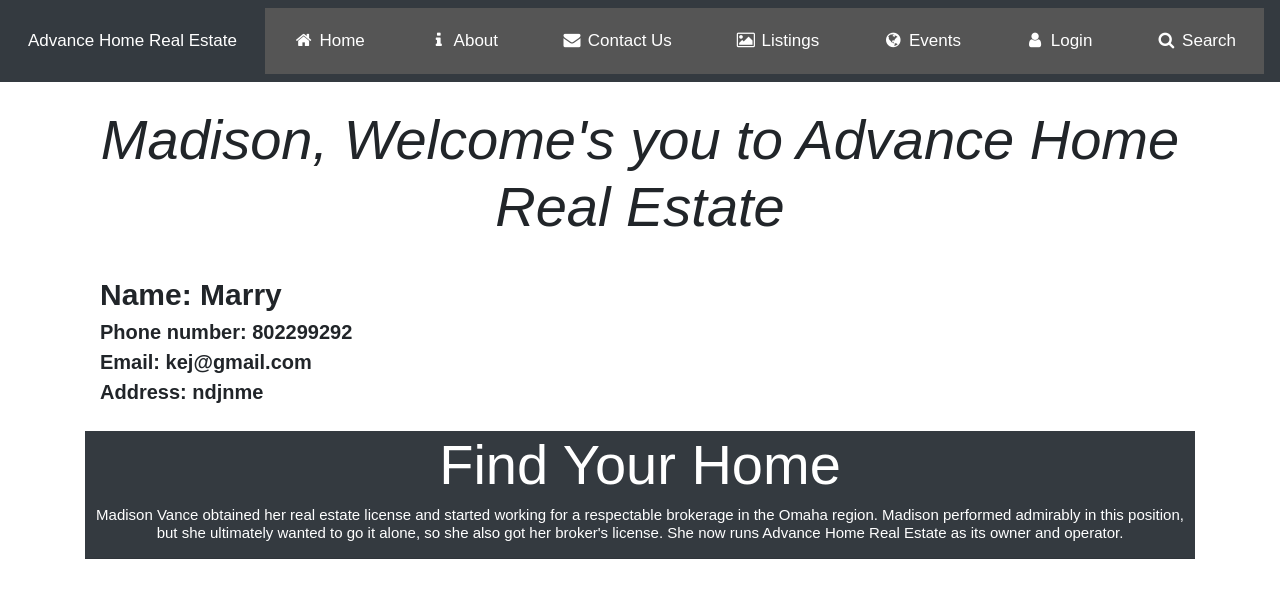
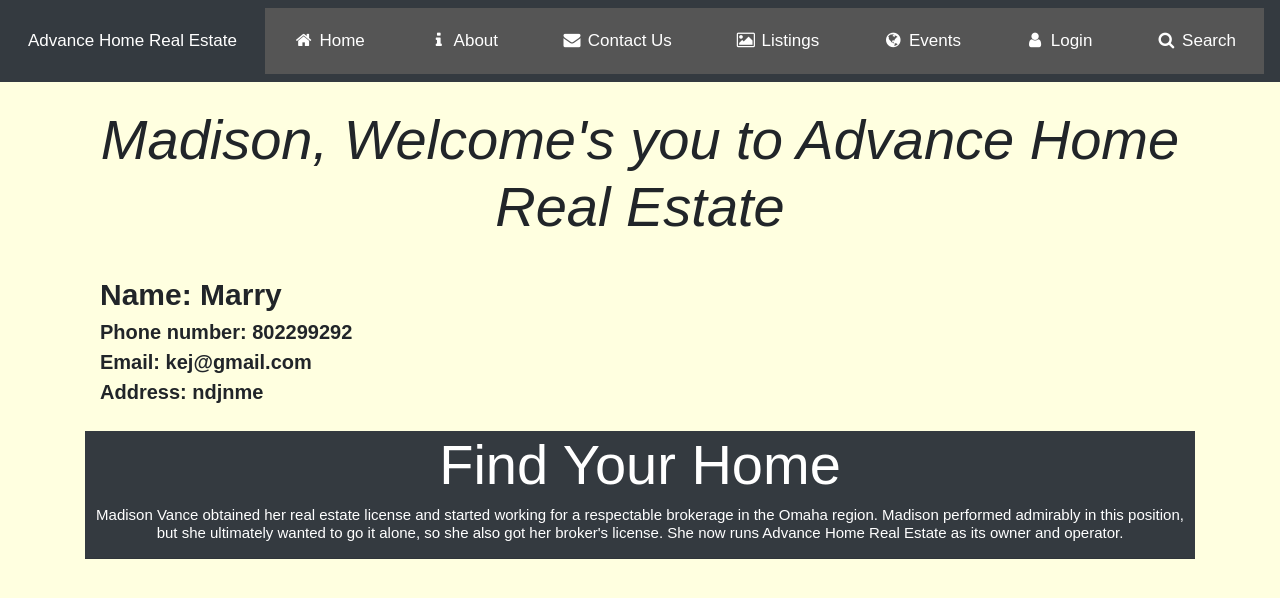
Before and after one commit to sathvik-rdy/Advance-Home-Real-Estates-Team2, a Django app: page / in a window 1280 px wide. Shown: the top 598 px of the page. Run offline with Django 4.2, Linux system fonts and the light colour scheme; data comes from the database, SQL or seed files in the repository; some libraries are stand-ins or nearby versions.

Commit message:
adding changes in base.html and about.html

```diff
--- a/templates/base.html
+++ b/templates/base.html
@@ -40,7 +40,10 @@
 <meta name="viewport" content="width=device-width, initial-scale=1">
 <link rel="stylesheet" href="https://cdnjs.cloudflare.com/ajax/libs/font-awesome/4.7.0/css/font-awesome.min.css">
 <style>
-body {font-family: Arial, Helvetica, sans-serif;}
+body {
+background-color: lightyellow;
+font-family: Arial, Helvetica, sans-serif;
+}
 
 .navbar {
   width: 100%;
```
